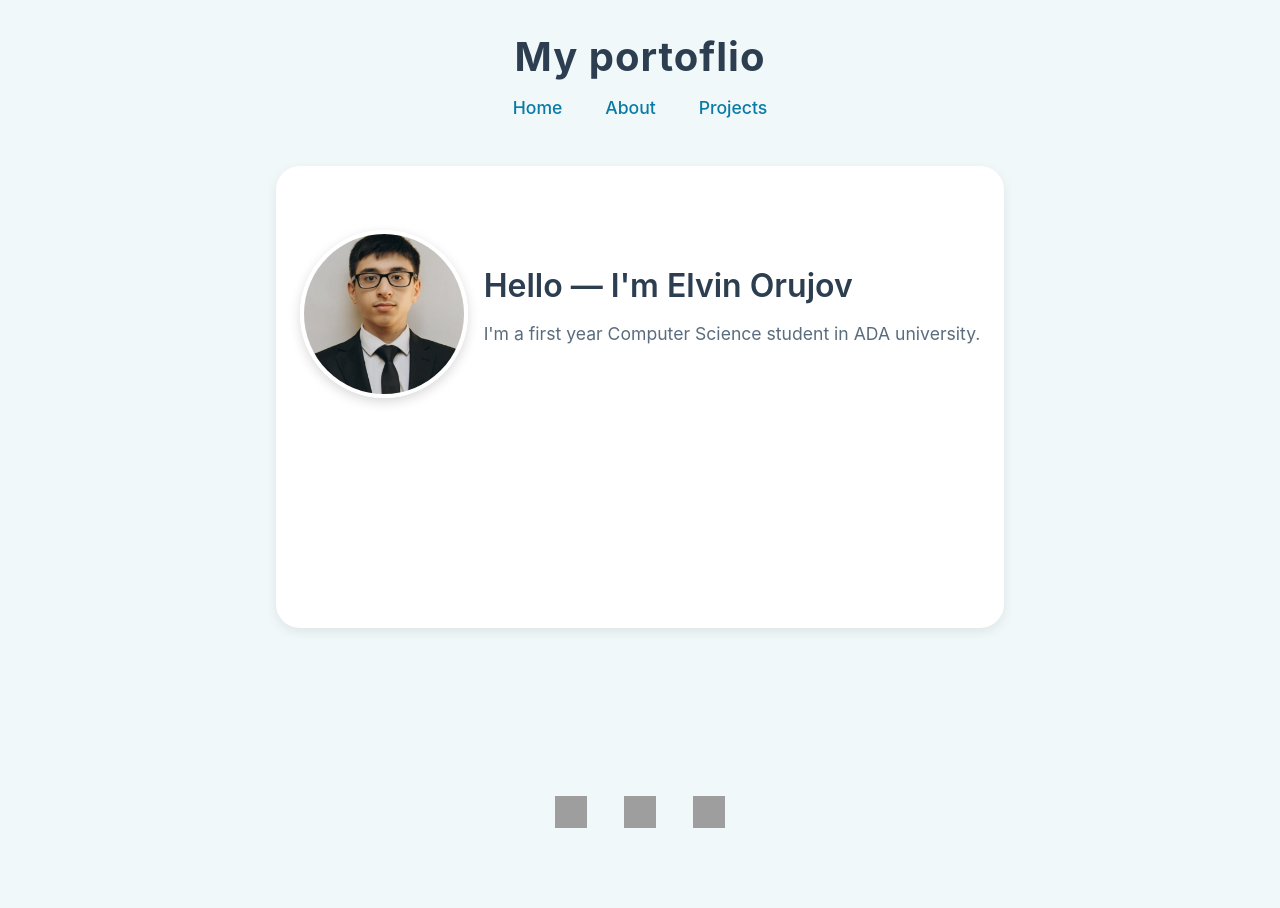
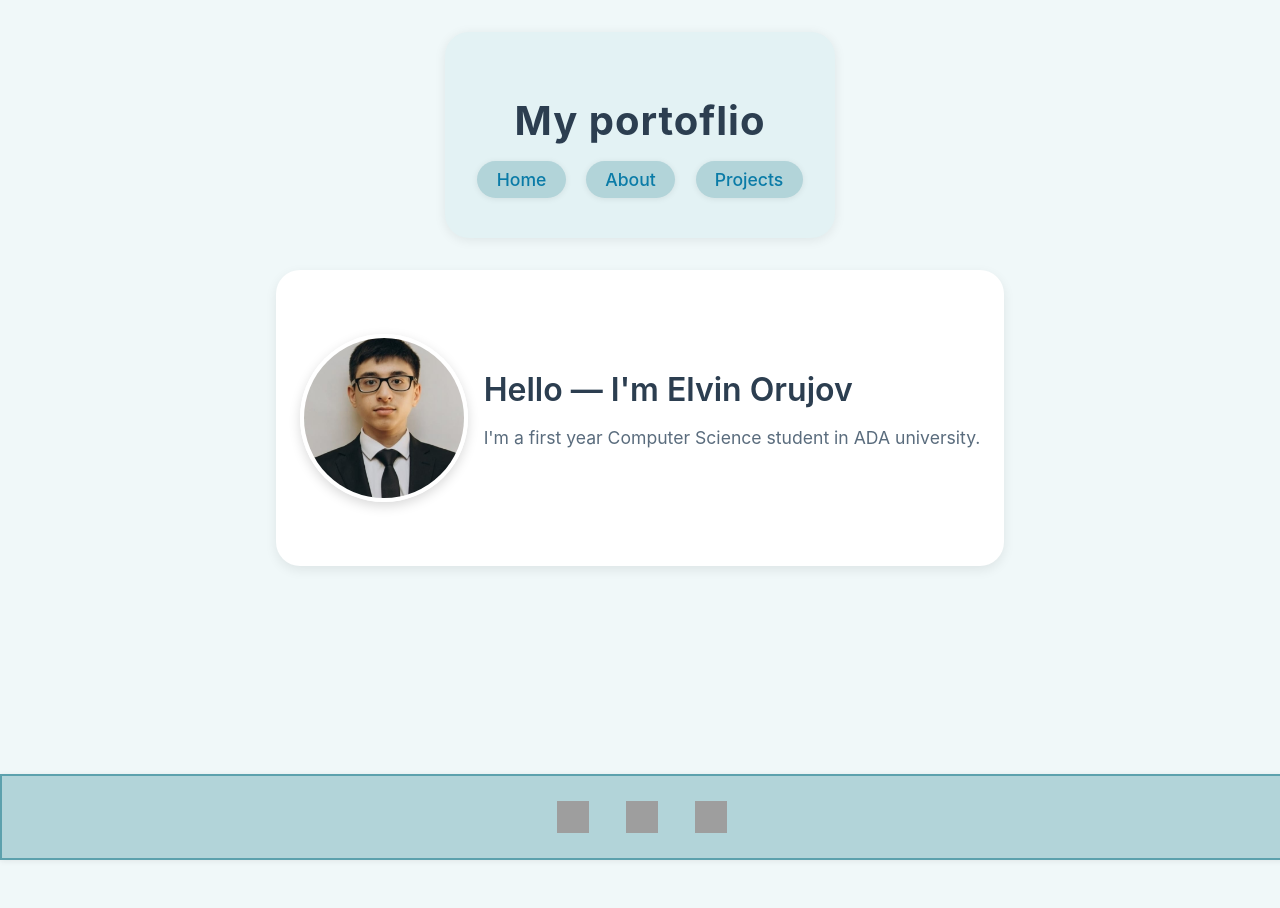
Before and after one commit to El-wino/site1101-portfolio, a Jekyll site: the page built from index.markdown, in a window 1280 px wide. Built offline with Jekyll 4.4.1, drawn with Linux system fonts in a browser that asks for light colours; grey boxes are pictures that could not be loaded.

Commit message:
Changed design of navigation bar and footer

```diff
--- a/_includes/footer.html
+++ b/_includes/footer.html
@@ -1,4 +1,5 @@
 <footer>
+  <div class="footer-dark-box">
     <div style="margin: 1.5rem 0;">
       <a href="https://github.com/El-wino" target="_blank" rel="noopener">
         <img src="https://cdn.iconscout.com/icon/free/png-512/free-github-icon-svg-download-png-46235.png?f=webp&w=32" alt="GitHub" style="width:32px; height:32px; vertical-align:middle;" />
@@ -10,4 +11,5 @@
         <img src="https://cdn.iconscout.com/icon/free/png-512/free-code-cademy-logo-icon-svg-download-png-3030922.png?f=webp&w=32" alt="Codecademy" style="width:32px; height:32px; vertical-align:middle;" />
       </a>
     </div>
+  </div>
 </footer>
--- a/_includes/header.html
+++ b/_includes/header.html
@@ -1,8 +1,10 @@
-<header>
-  <h1><a href="{{ '/' | relative_url }}" style="color:inherit;text-decoration:none;">My portoflio</a></h1>
-  <nav>
-    <a href="{{ '/' | relative_url }}">Home</a>
-    <a href="{{ '/about' | relative_url }}">About</a>
-    <a href="{{ '/projects' | relative_url }}">Projects</a>
-  </nav>
-</header>
+<div class="header-box">
+  <header>
+    <h1><a href="{{ '/' | relative_url }}" style="color:inherit;text-decoration:none;">My portoflio</a></h1>
+    <nav>
+      <a class="nav-dark-box" href="{{ '/' | relative_url }}">Home</a>
+      <a class="nav-dark-box" href="{{ '/about' | relative_url }}">About</a>
+      <a class="nav-dark-box" href="{{ '/projects' | relative_url }}">Projects</a>
+    </nav>
+  </header>
+</div>
--- a/assets/main.css
+++ b/assets/main.css
@@ -35,6 +35,31 @@ nav a {
 }
 nav a:hover {
   color: #05a3cc;
+}
+
+.nav-link-box {
+  display: inline-block;
+  background: #e3f2f4;
+  border-radius: 1.2rem;
+  box-shadow: 0 1px 6px rgba(0,0,0,0.06);
+  padding: 0.5rem 1.2rem;
+  margin: 0 0.5rem;
+}
+
+.nav-dark-box {
+  display: inline-block;
+  background: #b2d4d9;
+  border-radius: 1.2rem;
+  box-shadow: 0 1px 6px rgba(0,0,0,0.08);
+  padding: 0.5rem 1.2rem;
+  margin: 0 0.5rem;
+  color: #0a7ba7 !important;
+  font-weight: 500;
+  text-decoration: none;
+  transition: background 0.2s;
+}
+.nav-dark-box:hover {
+  background: #7bbec7;
 }
 
 main {
@@ -117,6 +142,27 @@ footer a:hover {
   color: #05a3cc;
 }
 
+.header-box {
+  max-width: 700px;
+  margin: 2rem auto 0 auto;
+  background: #e3f2f4;
+  border-radius: 1.5rem;
+  box-shadow: 0 2px 12px rgba(0,0,0,0.08);
+  padding: 2rem 1.5rem 1.5rem 1.5rem;
+}
+
+.footer-dark-box {
+  width: 100vw;
+  max-width: none;
+  margin: 4rem 0 0 0;
+  background: #b2d4d9;
+  border-radius: 0;
+  box-shadow: 0 1px 6px rgba(0,0,0,0.08);
+  padding: 0.05rem 0 0.05rem 0;
+  text-align: center;
+  border: 2px solid #5ca1ad;
+}
+
 @media (max-width: 700px) {
   main { padding: 1rem 0.5rem; }
   .profile-hero { flex-direction: column; gap: 1.2rem; text-align: center; }
```
Lines whose indentation alone changed are shown as unchanged.
